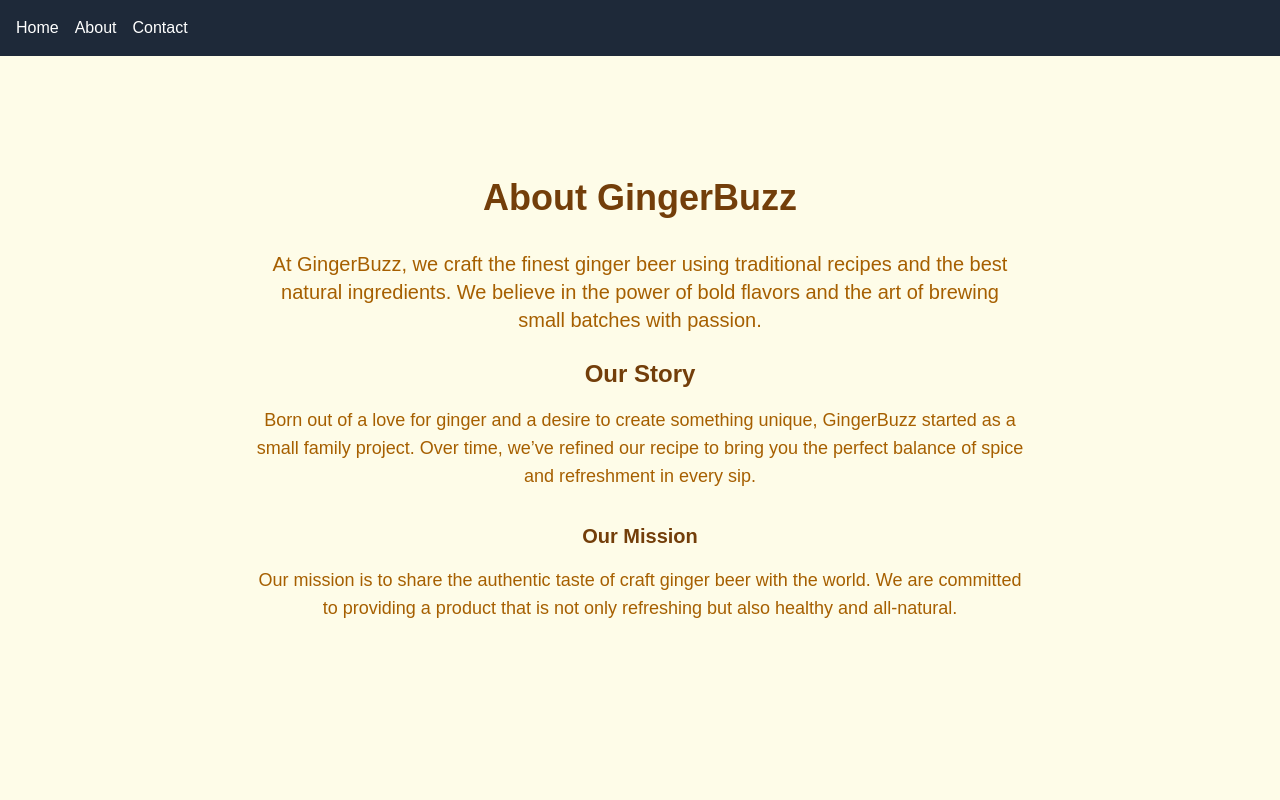
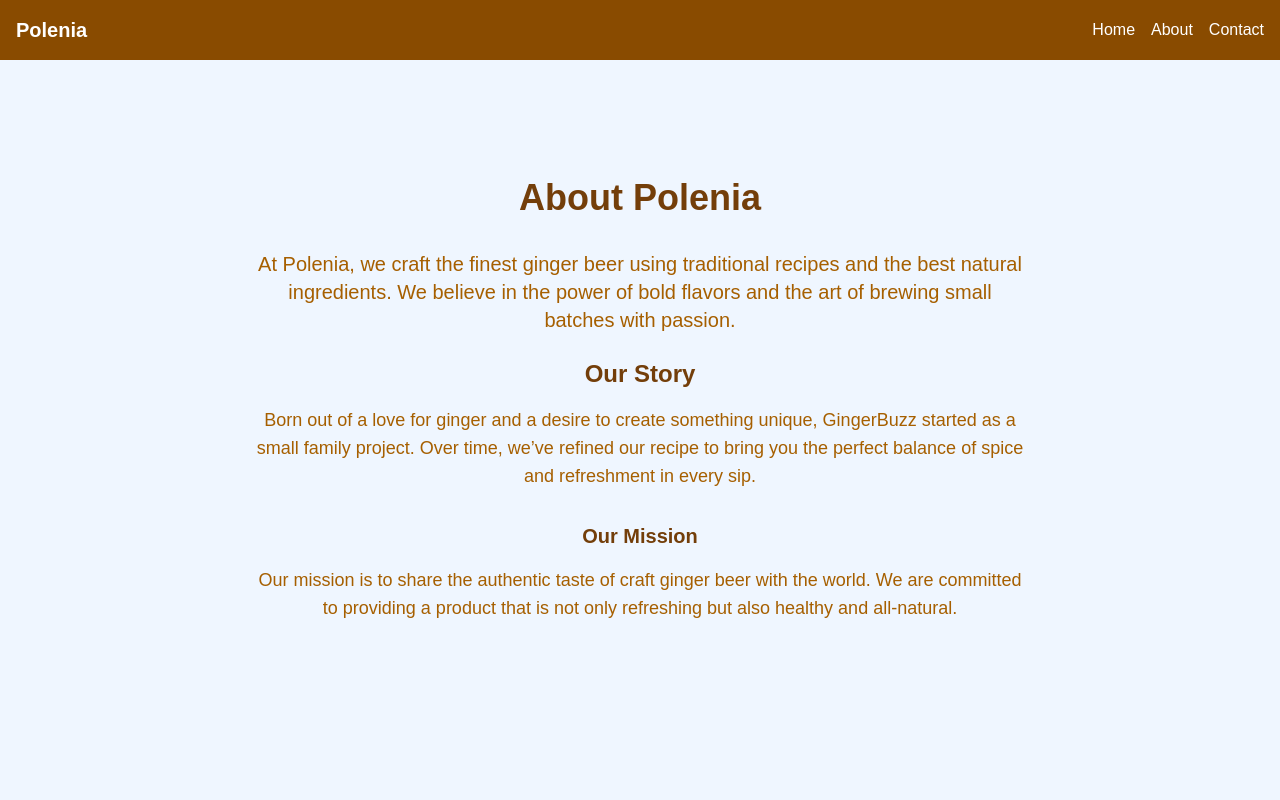
Before and after one commit to javazqq/polenia-nextjs, a Next.js app in the folder frontend/: page /about in a window 1280 px wide. Shown: the top 800 px of the page. Built offline with nearby package versions, Linux system fonts and the light colour scheme.

Commit message:
understanding next.js

```diff
--- a/frontend/src/app/about/page.tsx
+++ b/frontend/src/app/about/page.tsx
@@ -1,11 +1,11 @@
 // src/app/about/page.tsx
 export default function About() {
     return (
-      <section className="py-16 px-4 h-screen flex justify-center items-center bg-yellow-50">
+      <section className="min-h-screen py-20 px-4 flex justify-center items-center bg-blue-50">
         <div className="max-w-3xl mx-auto text-center">
-          <h1 className="text-4xl font-bold text-yellow-900 mb-8">About GingerBuzz</h1>
+          <h1 className="text-4xl font-bold text-yellow-900 mb-8">About Polenia</h1>
           <p className="text-xl text-yellow-700 mb-6">
-            At GingerBuzz, we craft the finest ginger beer using traditional recipes and the best natural ingredients.
+            At Polenia, we craft the finest ginger beer using traditional recipes and the best natural ingredients.
             We believe in the power of bold flavors and the art of brewing small batches with passion.
           </p>
           <h2 className="text-2xl font-semibold text-yellow-900 mb-4">Our Story</h2>
--- a/frontend/src/components/Hero.tsx
+++ b/frontend/src/components/Hero.tsx
@@ -4,7 +4,7 @@ import { motion } from 'framer-motion';
 
 export default function Hero() {
   return (
-    <div className=" h-screen overflow-hidden">
+    <div className=" h-screen relative overflow-hidden">
       <section className=" bg-gradient-to-br from-yellow-100 via-yellow-300 to-yellow-500 text-center h-full flex flex-col justify-center items-center">
         {/* Hero content */}
         <motion.div
--- a/frontend/src/components/Navbar.tsx
+++ b/frontend/src/components/Navbar.tsx
@@ -2,12 +2,20 @@ import Link from 'next/link';
 
 export default function Navbar() {
   return (
-    <nav className="bg-gray-800 text-white p-4 fixed top-0 w-full z-50">
-      <ul className="flex space-x-4">
-        <li><Link href="/">Home</Link></li>
-        <li><Link href="/about">About</Link></li>
-        <li><Link href="#footer" scroll={true}>Contact</Link></li>
-      </ul>
+    <nav className="bg-yellow-800 text-white p-4 fixed top-0 w-full z-50">
+      <div className="max-w-screen-xl mx-auto flex justify-between items-center">
+        {/* Brand name */}
+        <Link href="/">
+          <span className="text-xl font-bold cursor-pointer hover:text-yellow-400 transition">Polenia</span>
+        </Link>
+
+        {/* Navigation links */}
+        <ul className="flex space-x-4">
+          <li><Link href="/">Home</Link></li>
+          <li><Link href="/about">About</Link></li>
+          <li><Link href="#footer" scroll={true}>Contact</Link></li>
+        </ul>
+      </div>
     </nav>
   );
 }
```
